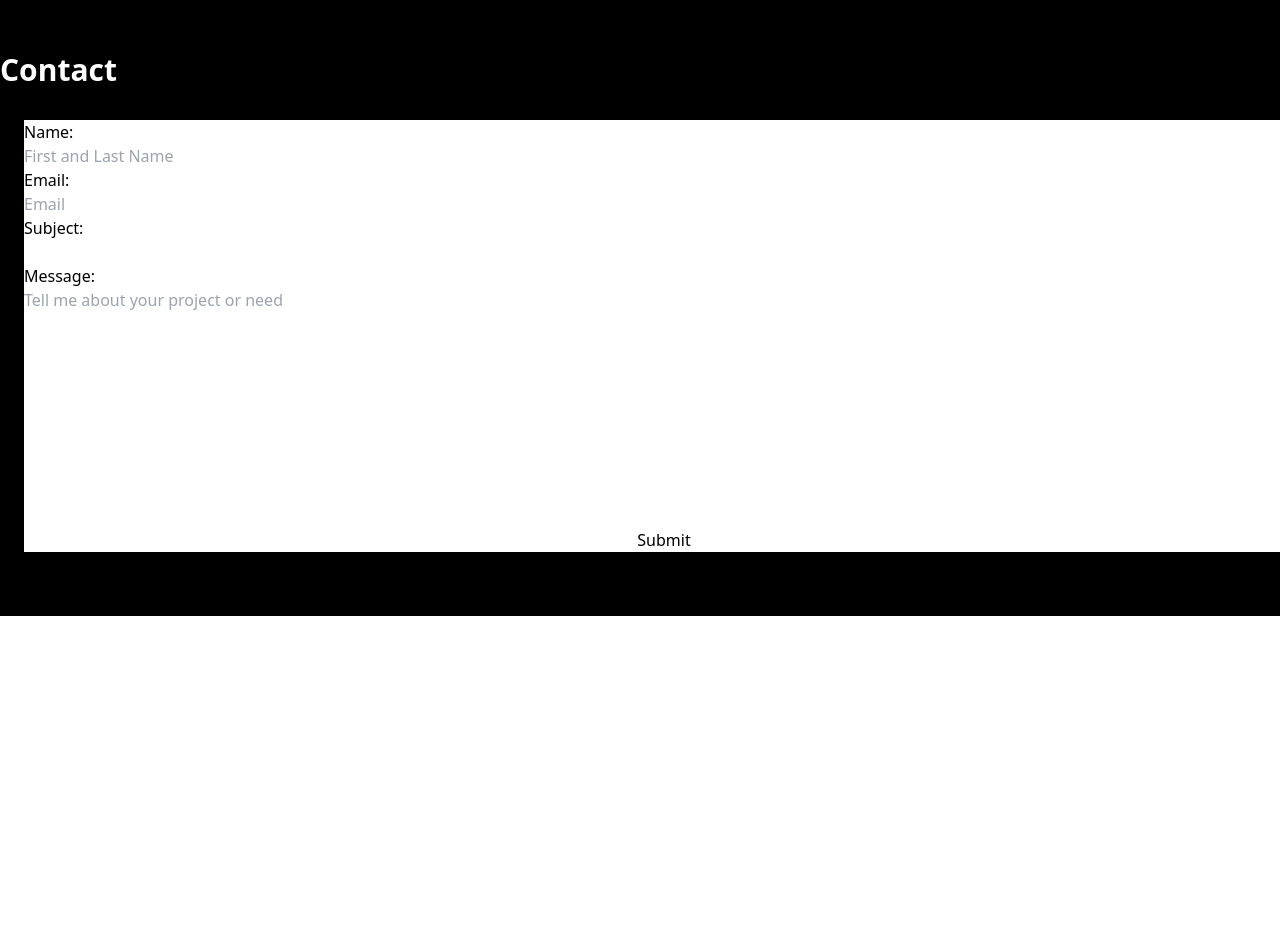
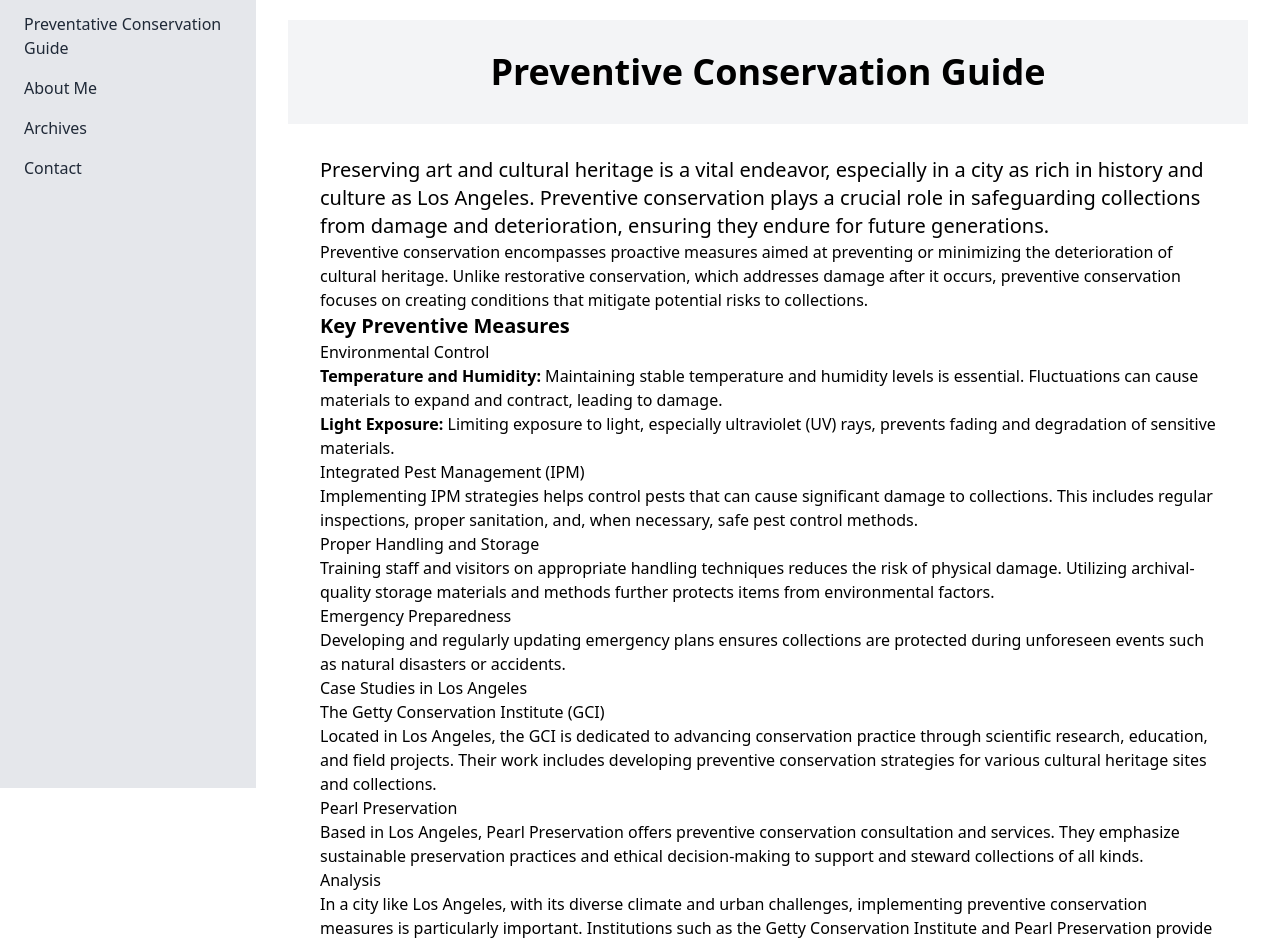
Before and after one commit to headlessflower/jennifer_collections, a Nuxt app: page /blog/preventive-conservation-guide in a window 1280 px wide. Shown: the part 60-1004 px from the top of the page. Before the commit the page ends 800 px from the top, so only its background shows below. Built offline with nearby package versions, Linux system fonts and the light colour scheme.

Commit message:
created blog folde and preventive-conservaiion-guide post

```diff
--- /dev/null
+++ b/pages/blog.vue
@@ -0,0 +1,38 @@
+<script setup>
+</script>
+<template>
+  <div class="min-h-screen flex flex-col">
+    <!-- Hero Section -->
+
+
+    <div class="flex flex-1">
+      <!-- Sidebar -->
+      <nav class="w-64 bg-gray-200 p-6 sticky top-0 h-screen hidden md:block">
+        <ul>
+          <li class="mb-4">
+            <a href="/blog/preventive-conservation-guide" class="text-gray-800 hover:text-gray-600">Preventative
+              Conservation
+              Guide</a>
+          </li>
+          <li class="mb-4">
+            <a href="#" class="text-gray-800 hover:text-gray-600">About Me</a>
+          </li>
+          <li class="mb-4">
+            <a href="#" class="text-gray-800 hover:text-gray-600">Archives</a>
+          </li>
+          <li class="mb-4">
+            <a href="#" class="text-gray-800 hover:text-gray-600">Contact</a>
+          </li>
+        </ul>
+      </nav>
+
+      <!-- Main Content -->
+      <main class="flex-1 p-8">
+        <NuxtPage />
+      </main>
+    </div>
+
+
+
+  </div>
+</template>
--- /dev/null
+++ b/pages/blog/preventive-conservation-guide.vue
@@ -0,0 +1,72 @@
+<script setup>
+
+</script>
+<template>
+  <div>
+    <header class="bg-gray-100 p-8 text-center">
+      <h1 class="text-4xl font-bold">Preventive Conservation Guide</h1>
+    </header>
+    <!-- Main Content -->
+    <main class="flex-1 p-8">
+      <article class="prose max-w-none">
+        <p class="text-xl">Preserving art and cultural heritage is a vital endeavor, especially in a city as rich in
+          history and culture
+          as Los Angeles. Preventive conservation plays a crucial role in safeguarding collections from damage and
+          deterioration, ensuring they endure for future generations.</p>
+
+        <p>Preventive conservation encompasses proactive measures aimed at preventing or minimizing the deterioration of
+          cultural heritage. Unlike restorative conservation, which addresses damage after it occurs, preventive
+          conservation focuses on creating conditions that mitigate potential risks to collections.</p>
+
+        <h2 class="text-xl font-bold">Key Preventive Measures</h2>
+
+        <h3>Environmental Control</h3>
+        <ul>
+          <li><strong>Temperature and Humidity:</strong> Maintaining stable temperature and humidity levels is
+            essential. Fluctuations can cause materials to expand and contract, leading to damage.</li>
+          <li><strong>Light Exposure:</strong> Limiting exposure to light, especially ultraviolet (UV) rays, prevents
+            fading and degradation of sensitive materials.</li>
+        </ul>
+
+        <h3>Integrated Pest Management (IPM)</h3>
+        <p>Implementing IPM strategies helps control pests that can cause significant damage to collections. This
+          includes regular inspections, proper sanitation, and, when necessary, safe pest control methods.</p>
+
+        <h3>Proper Handling and Storage</h3>
+        <p>Training staff and visitors on appropriate handling techniques reduces the risk of physical damage. Utilizing
+          archival-quality storage materials and methods further protects items from environmental factors.</p>
+
+        <h3>Emergency Preparedness</h3>
+        <p>Developing and regularly updating emergency plans ensures collections are protected during unforeseen events
+          such as natural disasters or accidents.</p>
+
+        <h2>Case Studies in Los Angeles</h2>
+
+        <h3>The Getty Conservation Institute (GCI)</h3>
+        <p>Located in Los Angeles, the GCI is dedicated to advancing conservation practice through scientific research,
+          education, and field projects. Their work includes developing preventive conservation strategies for various
+          cultural heritage sites and collections.</p>
+
+        <h3>Pearl Preservation</h3>
+        <p>Based in Los Angeles, Pearl Preservation offers preventive conservation consultation and services. They
+          emphasize sustainable preservation practices and ethical decision-making to support and steward collections of
+          all kinds.</p>
+
+        <h2>Analysis</h2>
+        <p>In a city like Los Angeles, with its diverse climate and urban challenges, implementing preventive
+          conservation measures is particularly important. Institutions such as the Getty Conservation Institute and
+          Pearl Preservation provide valuable resources and expertise to help protect cultural heritage.</p>
+
+        <h2>Conclusion</h2>
+        <p>Preventive conservation is a proactive approach to preserving cultural heritage. By implementing measures
+          such as environmental control, integrated pest management, proper handling and storage, and emergency
+          preparedness, institutions and individuals can significantly reduce the risk of damage to collections. In Los
+          Angeles, organizations like the Getty Conservation Institute and Pearl Preservation are leading the way in
+          promoting and practicing preventive conservation.</p>
+
+        <p>For more information on preventive conservation practices, consider exploring resources provided by the Getty
+          Conservation Institute and Pearl Preservation.</p>
+      </article>
+    </main>
+  </div>
+</template>
```
